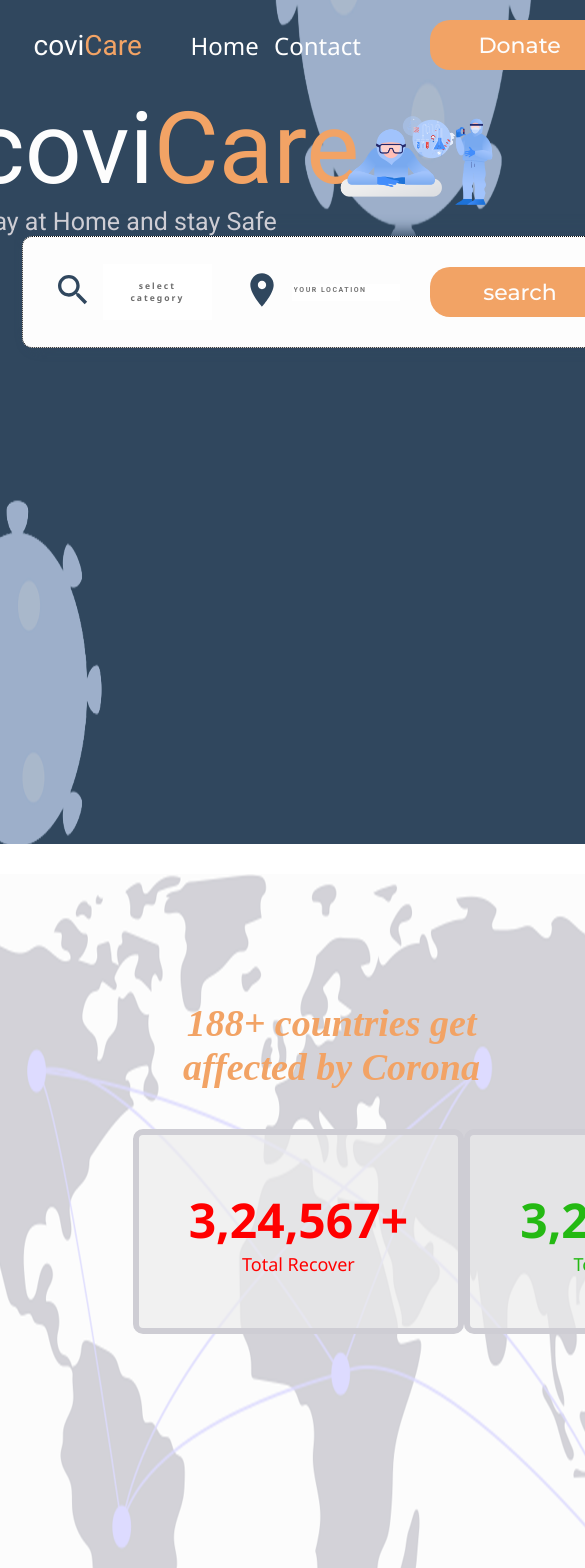
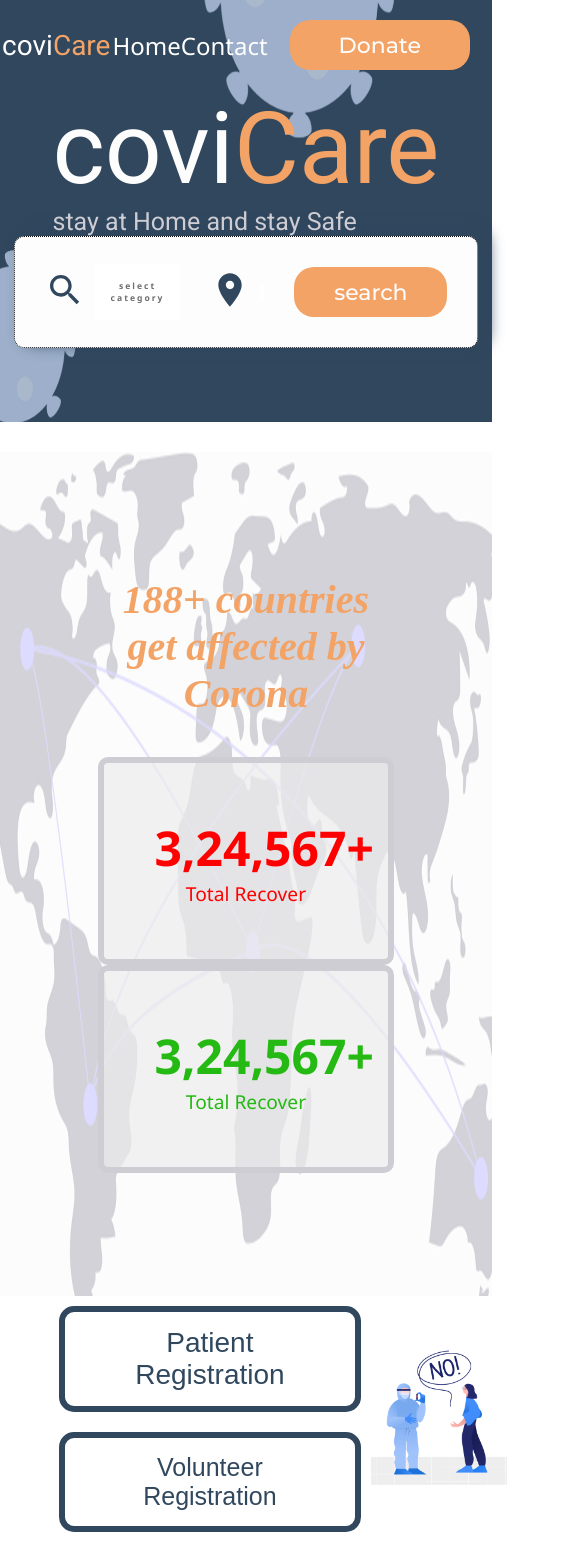
Before and after one commit to CovAssist/CoviHelp-client, a React (Create React App) app: page / in a window 390 px wide. Shown: the top 1568 px of the page, 585 px wide, since content can reach past the window. Built offline with nearby package versions, Linux system fonts and the light colour scheme.

Commit message:
Made middlepart responsive.

```diff
--- a/src/components/MainHeader/MainHeader.css
+++ b/src/components/MainHeader/MainHeader.css
@@ -41,12 +41,12 @@
   font-size: 25px;
 }
 
-/* @media screen and (max-width: 600px) {
+@media screen and (max-width: 600px) {
   .mainHeader {
     height: 50vh;
-    width: 100vw;
+    width: auto;
   }
   .covidresearch {
     display: none;
   }
-} */
+}
--- a/src/components/MidPart/MidPart.css
+++ b/src/components/MidPart/MidPart.css
@@ -19,7 +19,7 @@
 
 .state {
     color: var(--color-medorange);
-    font-size: 38px;
+    font-size: 2.5rem;
     font-style: italic;
     font-family: 'Times New Roman', Times, serif;
     font-weight: 700;
@@ -44,26 +44,26 @@
 .intotalCase {
     color: red;
     font-family: 'Segoe UI', Tahoma, Geneva, Verdana, sans-serif;
-    font-size: 18px;
+    font-size: 1.2rem;
 }
 
 .intotalCasen {
     color: red;
     font-family: 'Segoe UI', Tahoma, Geneva, Verdana, sans-serif;
-    font-size: 48px;
+    font-size: 3rem;
     font-weight: bold;
 }
 
 .intotalRecover {
     color: var(--color-green);
     font-family: 'Segoe UI', Tahoma, Geneva, Verdana, sans-serif;
-    font-size: 18px;
+    font-size: 1.2rem;
 }
 
 .intotalRecovern {
     color: var(--color-green);
     font-family: 'Segoe UI', Tahoma, Geneva, Verdana, sans-serif;
-    font-size: 48px;
+    font-size: 3rem;
     font-weight: bold;
 }
 
@@ -85,3 +85,8 @@
     width: 35vw;
     flex: 1;
 }
+@media screen and (max-width: 900px) {
+    .boxex{
+        display: block;
+    }
+}
```
